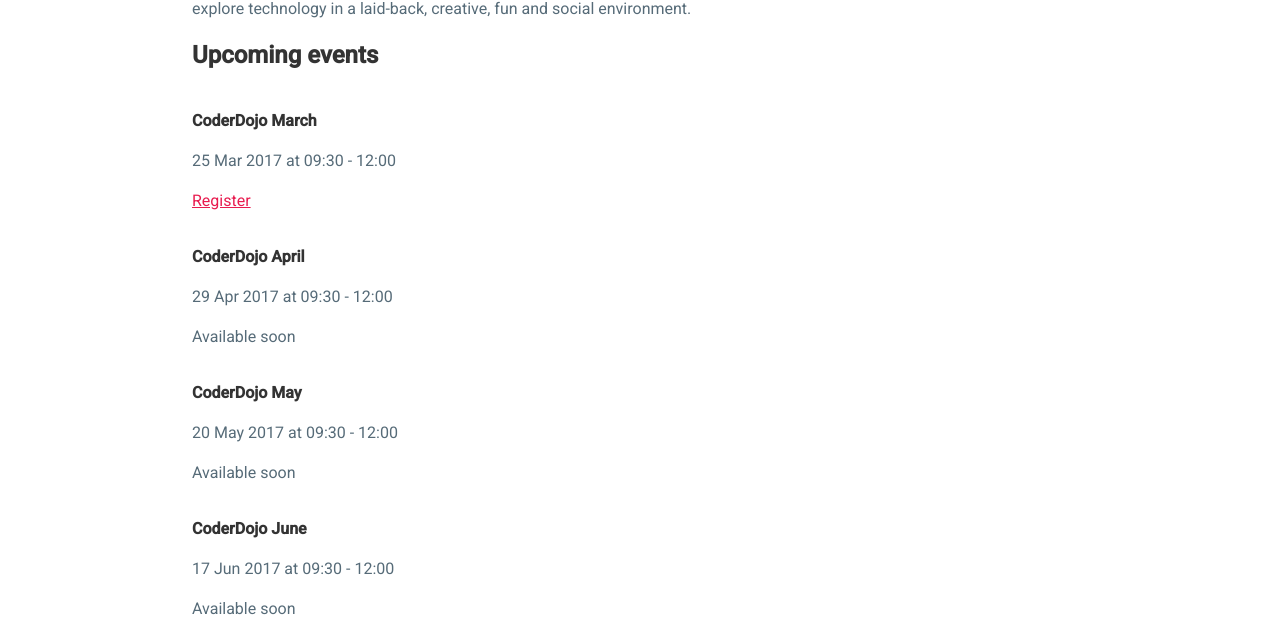
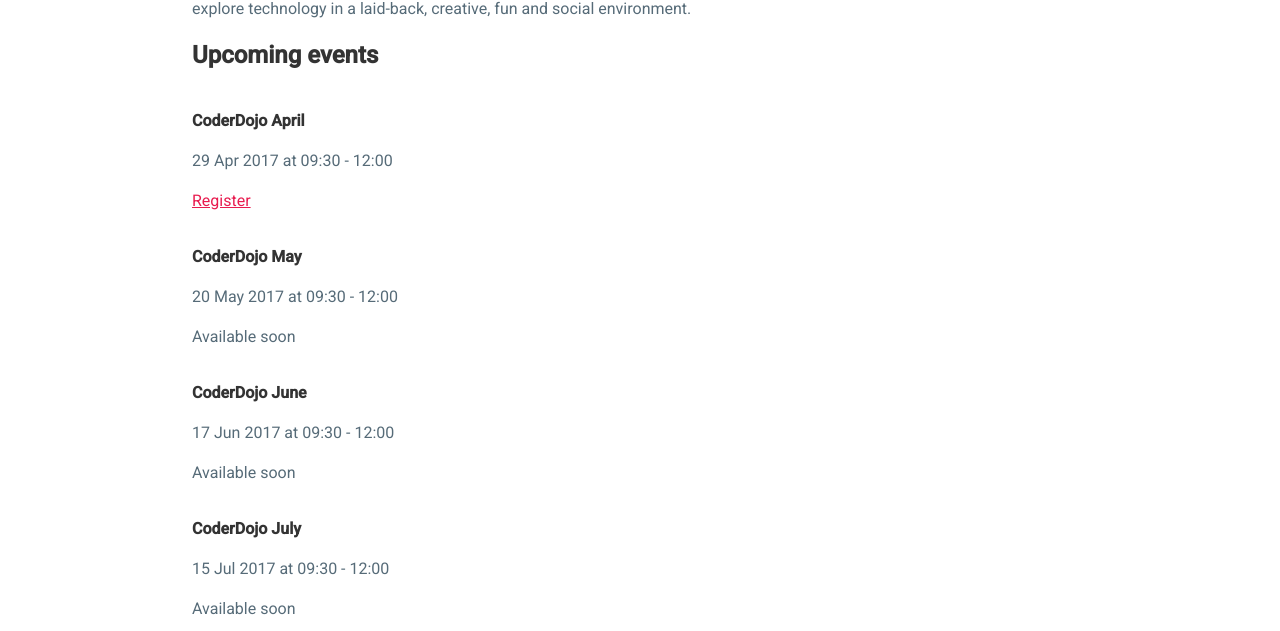
Before and after one commit to bradford-coderdojo/bradford-coderdojo.github.io, a Jekyll site: the page built from index.md, in a window 1280 px wide and 900 px high. Shown: the part 266-897 px from the top of the window. Built offline with Jekyll 4.4.1, drawn with Linux system fonts in a browser that asks for light colours.

Commit message:
Update events.yaml

```diff
--- a/_data/events.yaml
+++ b/_data/events.yaml
@@ -1,12 +1,7 @@
-- name: CoderDojo March
-  date: 2017-03-25
-  time: 09:30 - 12:00
-  detail: "[Register](https://www.eventbrite.co.uk/e/bradford-coderdojo-march-17-tickets-32226163322)"
-
 - name: CoderDojo April
   date: 2017-04-29
   time: 09:30 - 12:00
-  detail: Available soon
+  detail: "[Register](https://www.eventbrite.co.uk/e/bradford-coderdojo-april-tickets-33237947596)"
 
 - name: CoderDojo May
   date: 2017-05-20
```
